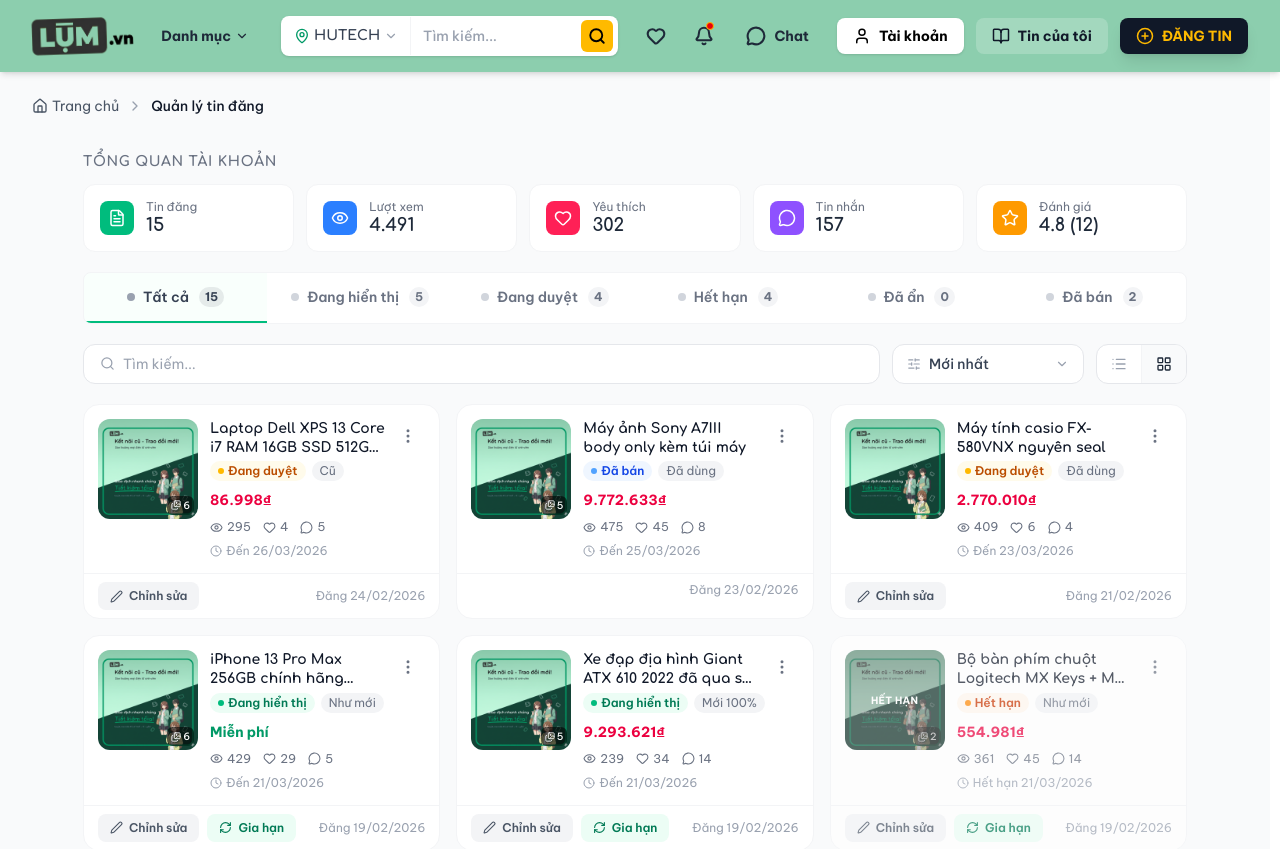
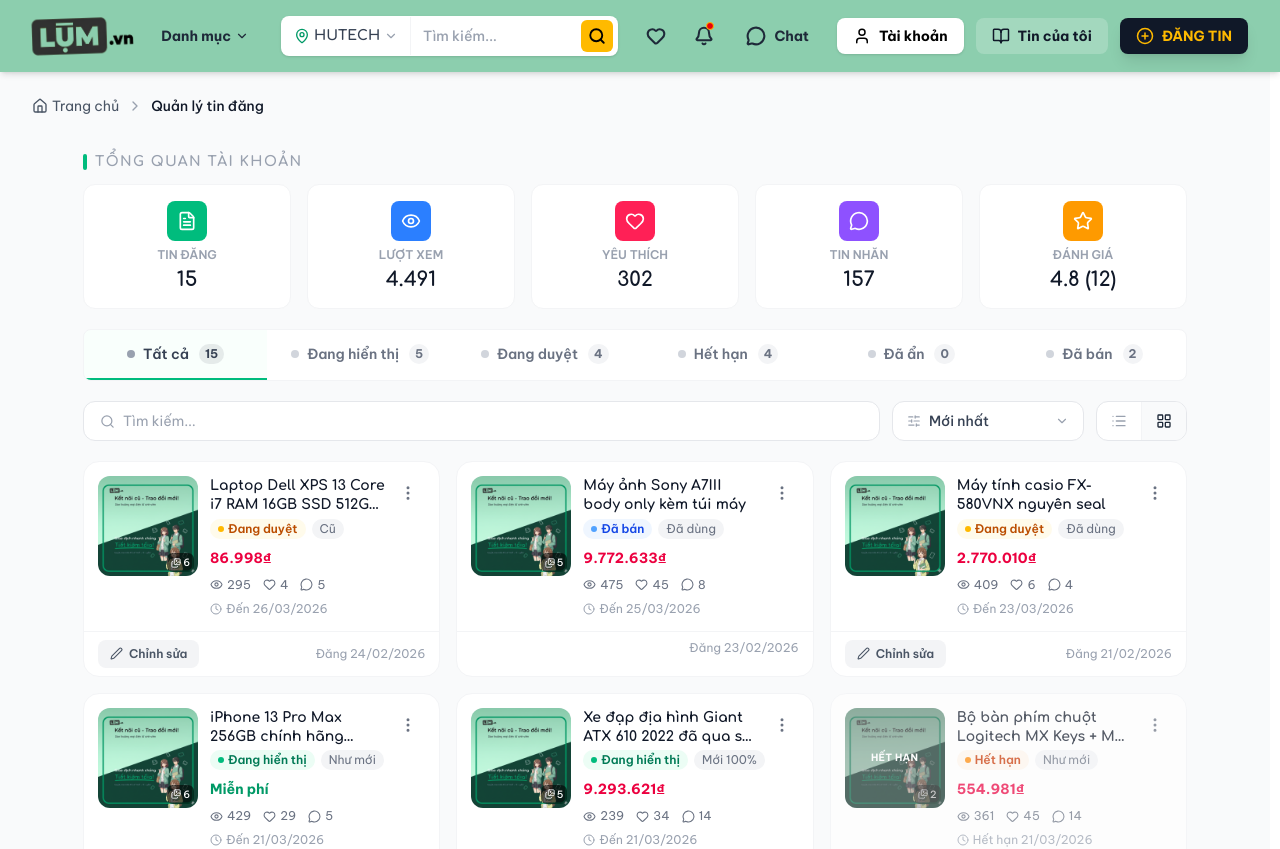
Before and after one commit to ngcnguywn0124/FE-LUM-trade-ecommerce, a Next.js app: page /quan-ly-tin-dang in a window 1280 px wide. Shown: the top 849 px of the page. Built offline with nearby package versions, Linux system fonts and the light colour scheme.

Commit message:
style: update postMana v4

```diff
--- a/components/features/manage-posts/PostStatsBar.tsx
+++ b/components/features/manage-posts/PostStatsBar.tsx
@@ -19,15 +19,15 @@ const StatCard = ({
   value: number | string;
   color: string;
 }) => (
-  <div className="flex items-center gap-3 bg-white rounded-xl px-4 py-3.5 border border-gray-100 flex-1 min-w-0">
-    <div className={`p-2 rounded-lg ${color} shrink-0`}>
-      <Icon size={18} className="text-white" />
+  <div className="flex flex-col items-center justify-center gap-1.5 bg-white rounded-xl p-2 sm:p-4 border border-gray-100 min-w-0 text-center">
+    <div className={`p-1.5 sm:p-2.5 rounded-lg ${color} shrink-0 mb-0.5 sm:mb-0`}>
+      <Icon size={15} className="text-white sm:w-[20px] sm:h-[20px]" />
     </div>
-    <div className="min-w-0">
-      <p className="text-xs text-gray-500 leading-tight">
+    <div className="min-w-0 w-full">
+      <p className="text-[9px] sm:text-xs text-gray-400 font-semibold uppercase tracking-tighter sm:tracking-normal truncate">
         {label}
       </p>
-      <p className="text-lg font-bold text-gray-800 leading-tight font-heading">
+      <p className="text-[12px] sm:text-xl font-bold text-gray-900 leading-none sm:leading-tight font-heading mt-1">
         {typeof value === 'number' ? value.toLocaleString('vi-VN') : value}
       </p>
     </div>
@@ -36,11 +36,12 @@ const StatCard = ({
 
 const PostStatsBar: React.FC<PostStatsBarProps> = ({ aggregate }) => {
   return (
-    <div>
-      <h2 className="text-sm font-semibold text-gray-500 uppercase tracking-wider mb-3">
+    <div className="w-full">
+      <h2 className="text-[10px] sm:text-sm font-bold text-gray-400 uppercase tracking-widest mb-3 flex items-center gap-2">
+        <span className="w-1 h-3 sm:h-4 bg-emerald-500 rounded-full" />
         Tổng quan tài khoản
       </h2>
-      <div className="flex flex-wrap gap-3">
+      <div className="grid grid-cols-5 gap-1.5 sm:gap-4 w-full">
         <StatCard
           icon={FileText}
           label="Tin đăng"
```
